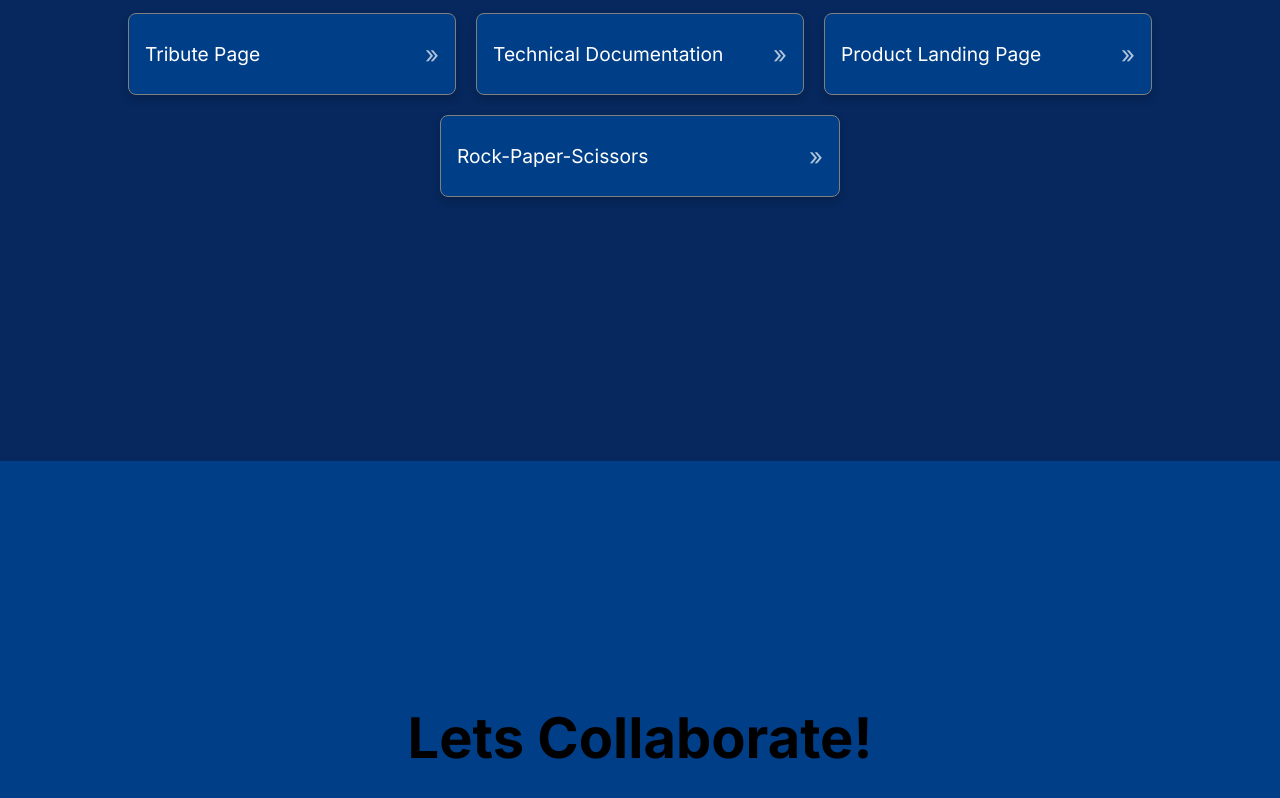
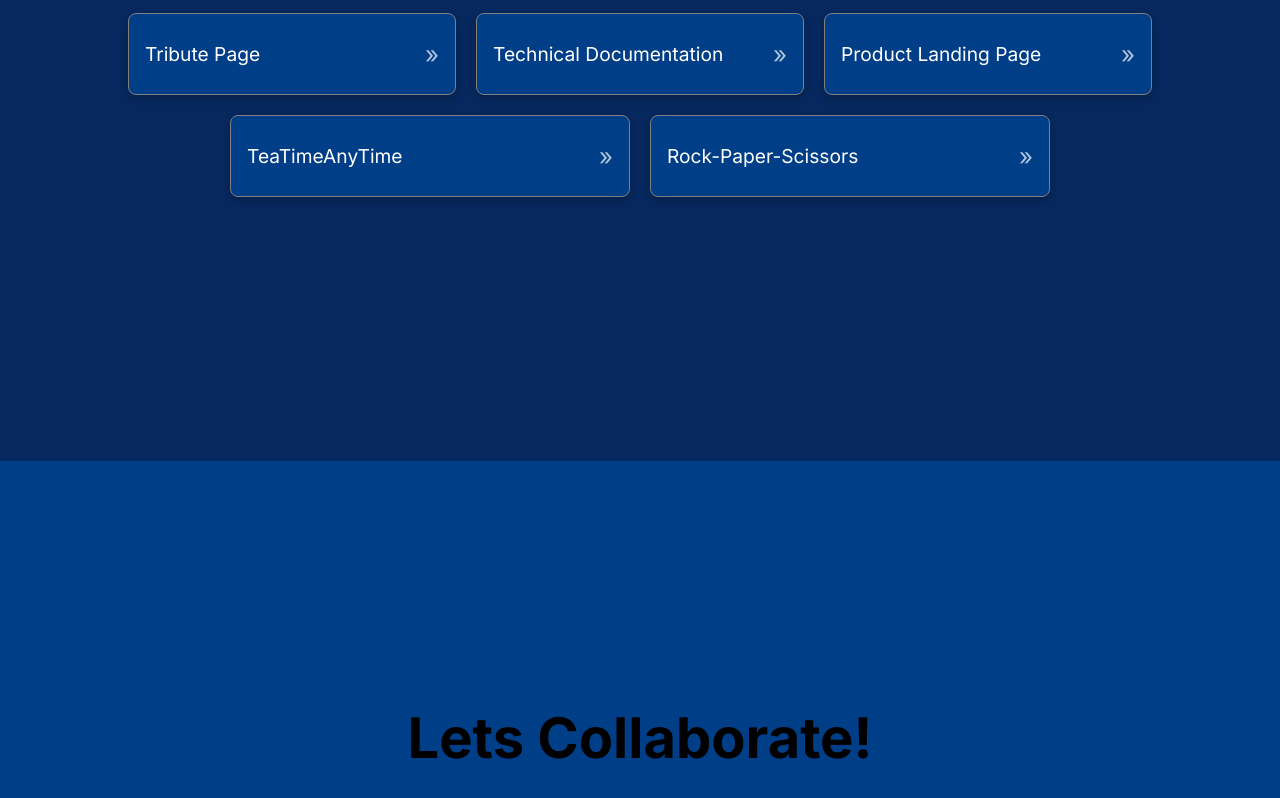
Before and after one commit to mudassirudd/mudassir-archive, a plain HTML site: page index.html in a window 1280 px wide. Shown: the part 1187-1985 px from the top of the page. Drawn offline with Linux system fonts and the light colour scheme.

Commit message:
TeaTime Anytime added

```diff
--- a/index.html
+++ b/index.html
@@ -56,6 +56,15 @@
             target="_blank"
             >Product Landing Page</a
           >
+        </li>
+        <li>
+          <a
+            href="https://teatimeanytime.vercel.app/index.html"
+            class="project-tile"
+            target="_blank"
+            >TeaTimeAnyTime</a
+          >
+        </li>
         <li>
           <a
             href="fcc-html-css/ssd-rockpaper/12-rock-paper-scissors.html"
```
